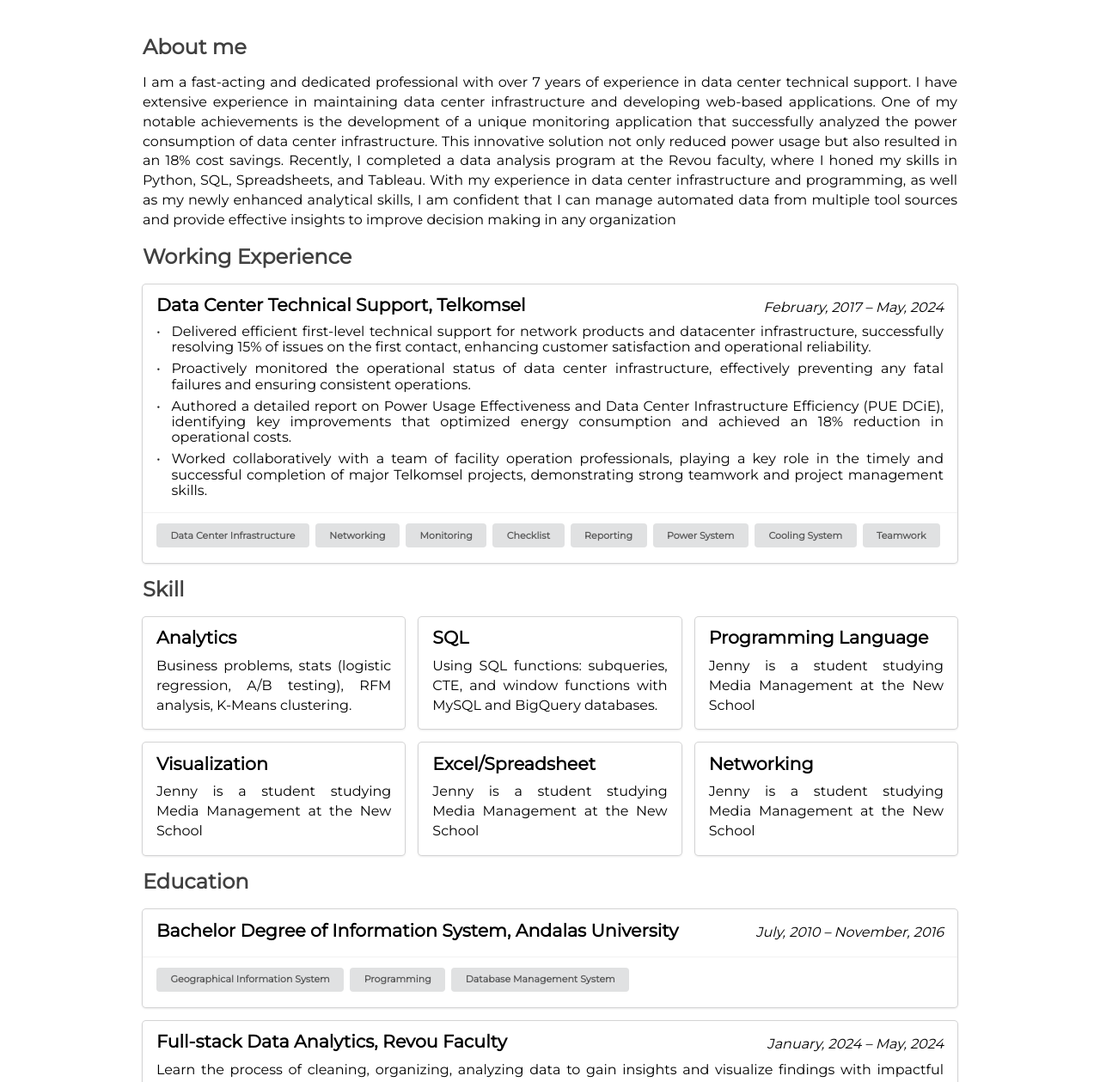
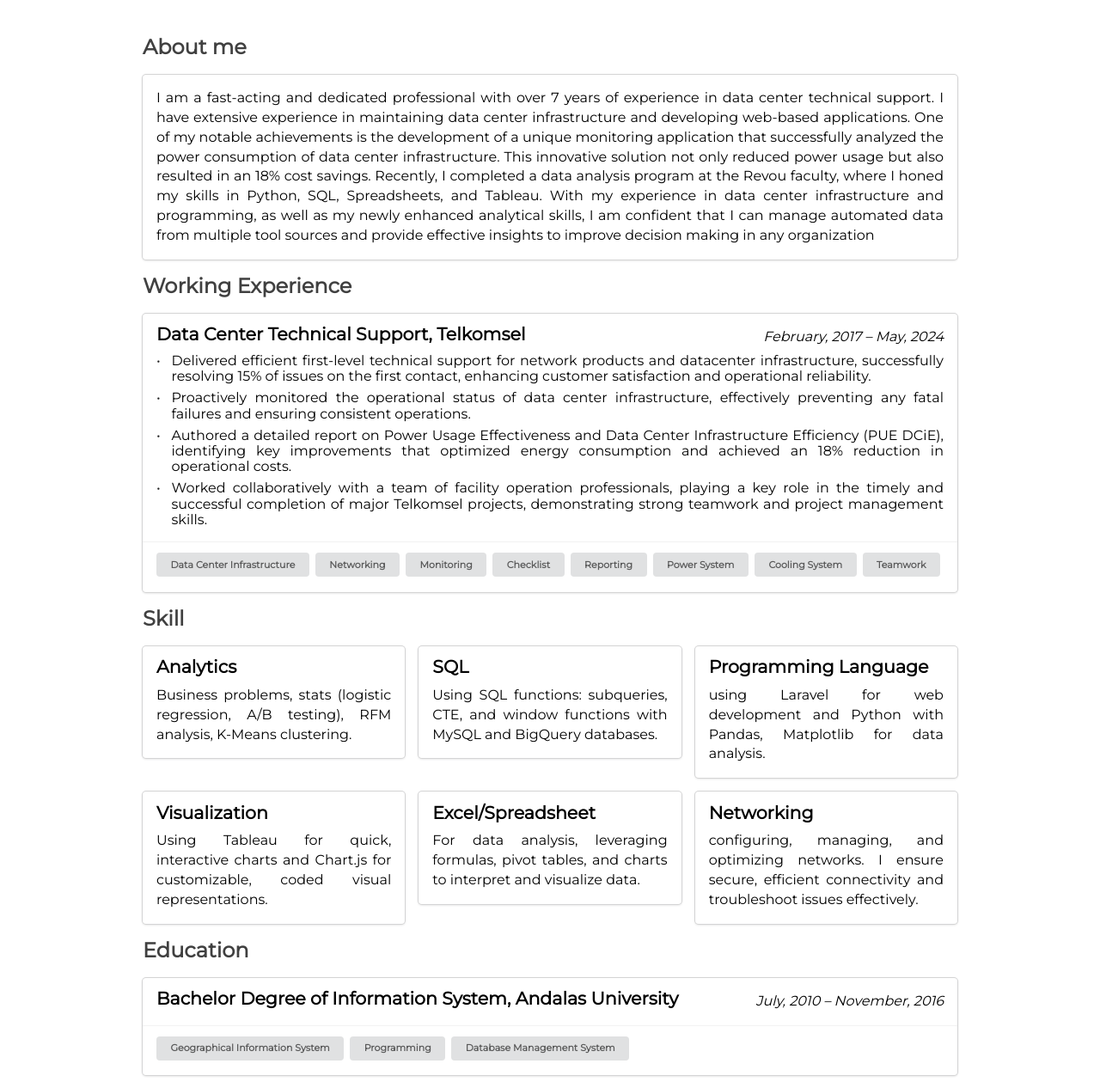
Before and after one commit to andresarizalputra/andresarizal.github.io, a plain HTML site: page index.html in a window 1280 px wide. Shown: the part 471-1730 px from the top of the page at 86% size. Drawn offline with Linux system fonts and the light colour scheme.

Commit message:
commits 6

```diff
--- a/index.html
+++ b/index.html
@@ -99,7 +99,11 @@
     <div class="adgrid">
       <div class="adcol xs12 sm12 md12 lg12">
         <h2>About me</h2>
-        <p>I am a fast-acting and dedicated professional with over 7 years of experience in data center technical support. I have extensive experience in maintaining data center infrastructure and developing web-based applications. One of my notable achievements is the development of a unique monitoring application that successfully analyzed the power consumption of data center infrastructure. This innovative solution not only reduced power usage but also resulted in an 18% cost savings. Recently, I completed a data analysis program at the Revou faculty, where I honed my skills in Python, SQL, Spreadsheets, and Tableau. With my experience in data center infrastructure and programming, as well as my newly enhanced analytical skills, I am confident that I can manage automated data from multiple tool sources and provide effective insights to improve decision making in any organization</p>
+        <div class="ui card">
+          <div class="content">
+            <p>I am a fast-acting and dedicated professional with over 7 years of experience in data center technical support. I have extensive experience in maintaining data center infrastructure and developing web-based applications. One of my notable achievements is the development of a unique monitoring application that successfully analyzed the power consumption of data center infrastructure. This innovative solution not only reduced power usage but also resulted in an 18% cost savings. Recently, I completed a data analysis program at the Revou faculty, where I honed my skills in Python, SQL, Spreadsheets, and Tableau. With my experience in data center infrastructure and programming, as well as my newly enhanced analytical skills, I am confident that I can manage automated data from multiple tool sources and provide effective insights to improve decision making in any organization</p>
+          </div>
+        </div>
       </div>
     </div>
   </div>
@@ -179,7 +183,7 @@
           <div class="content">
             <div class="header">Programming Language</div>
             <div class="description">
-              <p>Jenny is a student studying Media Management at the New School</p>
+              <p>using Laravel for web development and Python with Pandas, Matplotlib for data analysis.</p>
             </div>
           </div>
         </div>
@@ -190,7 +194,7 @@
           <div class="content">
             <div class="header">Visualization</div>
             <div class="description">
-              <p>Jenny is a student studying Media Management at the New School</p>
+              <p>Using Tableau for quick, interactive charts and Chart.js for customizable, coded visual representations.</p>
             </div>
           </div>
         </div>
@@ -201,7 +205,7 @@
           <div class="content">
             <div class="header">Excel/Spreadsheet</div>
             <div class="description">
-              <p>Jenny is a student studying Media Management at the New School</p>
+              <p>For data analysis, leveraging formulas, pivot tables, and charts to interpret and visualize data.</p>
             </div>
           </div>
         </div>
@@ -212,7 +216,7 @@
           <div class="content">
             <div class="header">Networking</div>
             <div class="description">
-              <p>Jenny is a student studying Media Management at the New School</p>
+              <p>configuring, managing, and optimizing networks. I ensure secure, efficient connectivity and troubleshoot issues effectively.</p>
             </div>
           </div>
         </div>
```
